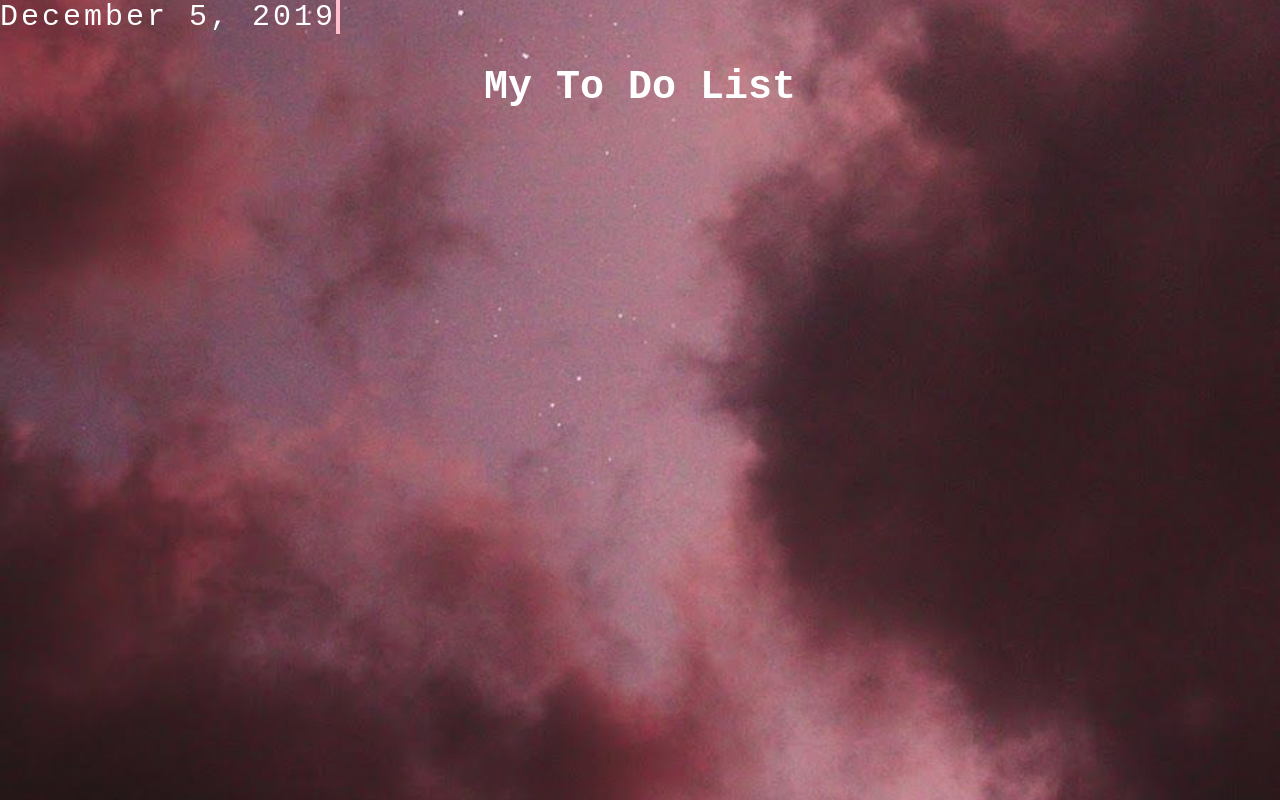
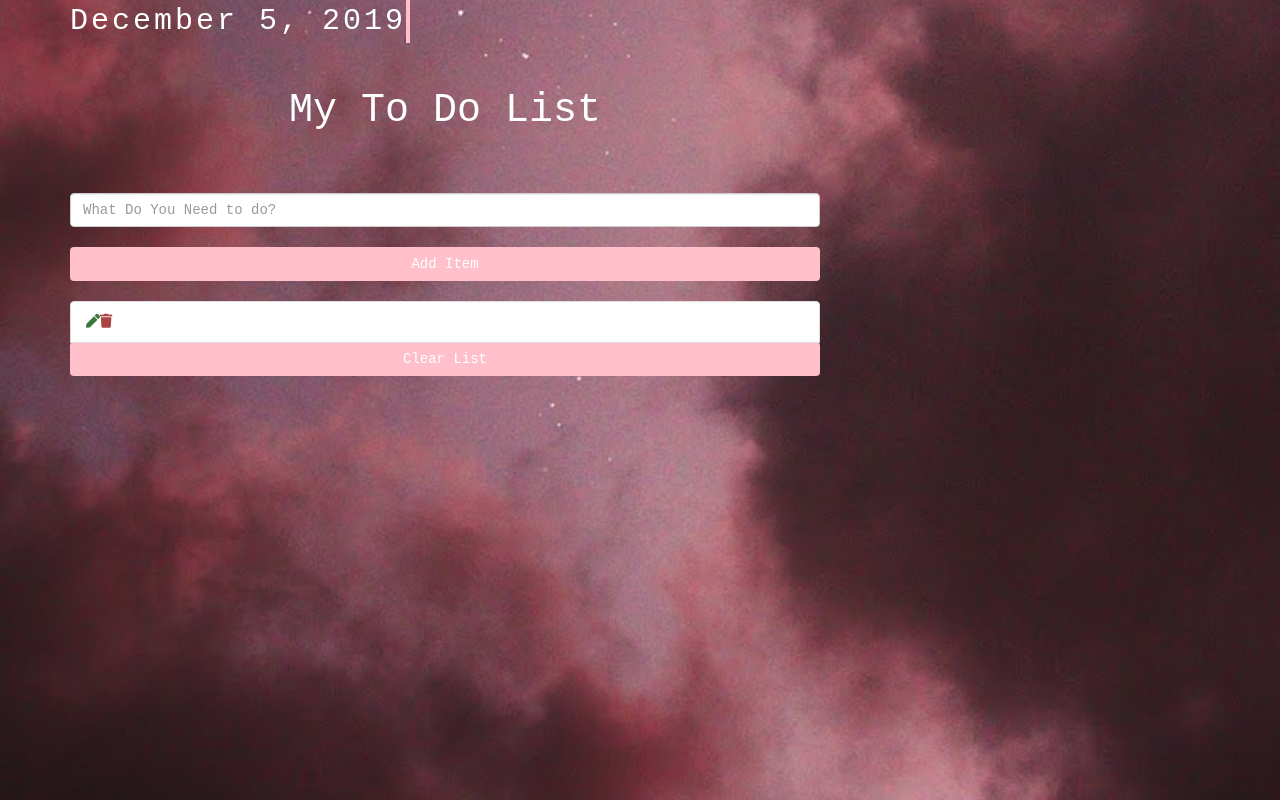
Before and after one commit to JasmineBreeze/ReactToDoApp, a React (Create React App) app: page / in a window 1280 px wide. Built offline with nearby package versions, Linux system fonts and the light colour scheme.

Commit message:
made components folder, made 3 components

```diff
--- a/package.json
+++ b/package.json
@@ -10,7 +10,8 @@
     "react-bootstrap": "^1.0.0-beta.16",
     "react-dom": "^16.12.0",
     "react-fontawesome": "^1.7.1",
-    "react-scripts": "3.2.0"
+    "react-scripts": "3.2.0",
+    "uuid": "^3.3.3"
   },
   "scripts": {
     "start": "react-scripts start",
--- a/public/index.html
+++ b/public/index.html
@@ -24,6 +24,7 @@
       work correctly both with client-side routing and a non-root public URL.
       Learn how to configure a non-root public URL by running `npm run build`.
     -->
+  <link rel="stylesheet" href="https://use.fontawesome.com/releases/v5.5.0/css/all.css">
     <title>TodoReact</title>
   </head>
   <body>
--- a/src/App.css
+++ b/src/App.css
@@ -7,18 +7,23 @@ body {
     background-position: center center;
     background-attachment: fixed;
     background-size: cover;
-
-
-
+    font-family: monospace;
 
 }
 
-.text-center {
+.icons {
+    align-content: right;
+}
 
-    text-align: center;
-    font-family: monospace;
-    font-size: 40px
+h1 {
+    margin: 40px;
+    font-size: 40px;
 }
+
+button {
+    background-color:pink;
+}
+
 
 .typewriter {
     max-width: 100%;
--- a/src/App.js
+++ b/src/App.js
@@ -1,22 +1,28 @@
 import React, { Component } from 'react';
+import 'bootstrap/dist/css/bootstrap.min.css';
 import './App.css';
-import Task from './Task.js';
-import Date from './date.js';
+import Date from './Components/date';
+import Todoinput from './Components/Todoinput';
+import ToDoList from './Components/ToDoList';
+import uuid from 'uuid';
+
 
 function App() {
-    return (
-      <div className="App">
-        <Date />
-        <div className="container-fluid">
-          <div className="row">
-            <h1 className="text-center">My To Do List</h1>
+  return (
+    <div className="App">
+      <div className="container">
+        <div className="row">
+          <Date />
+          <div className="col-10 mx-auto col-md-8 mt-4">
+            <h1 className="text-center">My To Do List</h1><br></br>
+            <Todoinput />
+            <ToDoList />
           </div>
         </div>
       </div>
-
-
-    );
-  }
+    </div>
+  );
+}
 
 
 export default App;
--- /dev/null
+++ b/src/Components/ToDoItem.js
@@ -0,0 +1,23 @@
+import React, { Component } from "react"
+
+
+export default class ToDoItem
+    extends Component {
+    render() {
+        return (
+            <li className="list-group-item d-flex justify-content-between my-2">
+                <div className="icons">
+                    <span className="mx-2 text-success">
+                        <i className="fas fa-pen"></i>
+
+                    </span>
+                    <span className="mx-2 text-danger">
+                        <i className="fas fa-trash"></i>
+                    </span>
+
+                </div>
+            </li>
+
+        )
+    }
+}
--- /dev/null
+++ b/src/Components/ToDoList.js
@@ -0,0 +1,15 @@
+import React, { Component } from "react"
+import ToDoItem from './ToDoItem';
+
+
+export default class ToDoList
+extends Component {
+    render() {
+        return (
+            <ul className="list-group my-5">
+                <ToDoItem />
+                <button type="button" className="btn btn-block">Clear List</button>
+            </ul>
+        )
+    }
+}
--- /dev/null
+++ b/src/Components/Todoinput.js
@@ -0,0 +1,17 @@
+import React, { Component } from "react"
+
+
+export default class Todoinput
+    extends Component {
+    render() {
+        return (
+            <div>
+                <form>
+                    <input type="text" className="form-control"  placeholder="What Do You Need to do?"/>  <br></br>
+                    <button type="submit" className="btn btn-block">Add Item</button> <br></br>
+                </form>
+            </div>
+
+        )
+    }
+}
--- a/src/Task.js
+++ /dev/null
@@ -1,14 +0,0 @@
-import React, { Component } from 'react';
-
-
-class Task extends Component {
-    render() {
-        return (
-            <div>
-                <h1>My To Do LiST</h1>
-            </div>
-        );
-    }
-}
-
-export default Task;
--- a/src/index.js
+++ b/src/index.js
@@ -1,11 +1,10 @@
 import React from 'react';
 import ReactDOM from 'react-dom';
 import './index.css';
+import 'bootstrap/dist/css/bootstrap.css';
 import App from './App';
 import * as serviceWorker from './serviceWorker';
-// import 'bootstrap/dist/css/bootstrap.css';
-// import 'bootstrap/dist/css/bootstrap-theme.css';
-// import 'font-awesome/css/font-awesome.css';
+
 
 ReactDOM.render(<App />, document.getElementById('root'));
 
```
Also changed, not shown: src/Components/List.js (added, +43 -0 lines), src/Components/date.js (line endings or trailing spaces), src/logo.svg (deleted).
